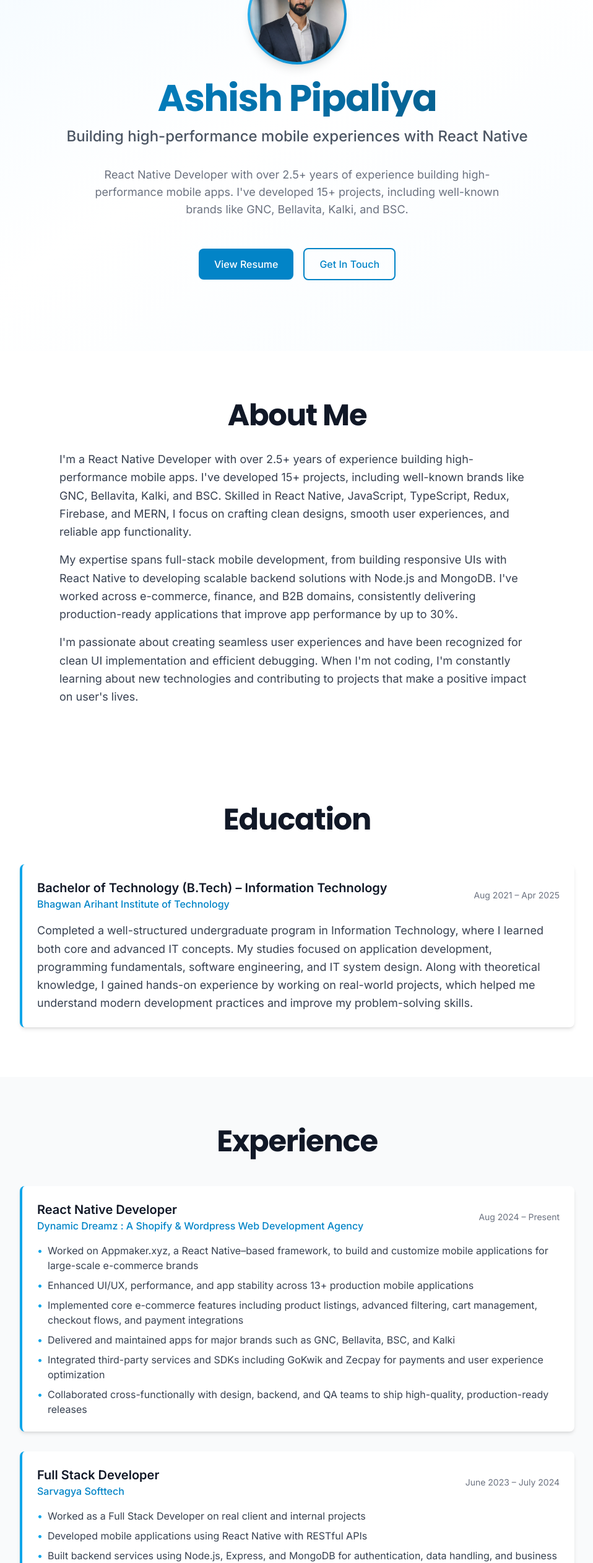
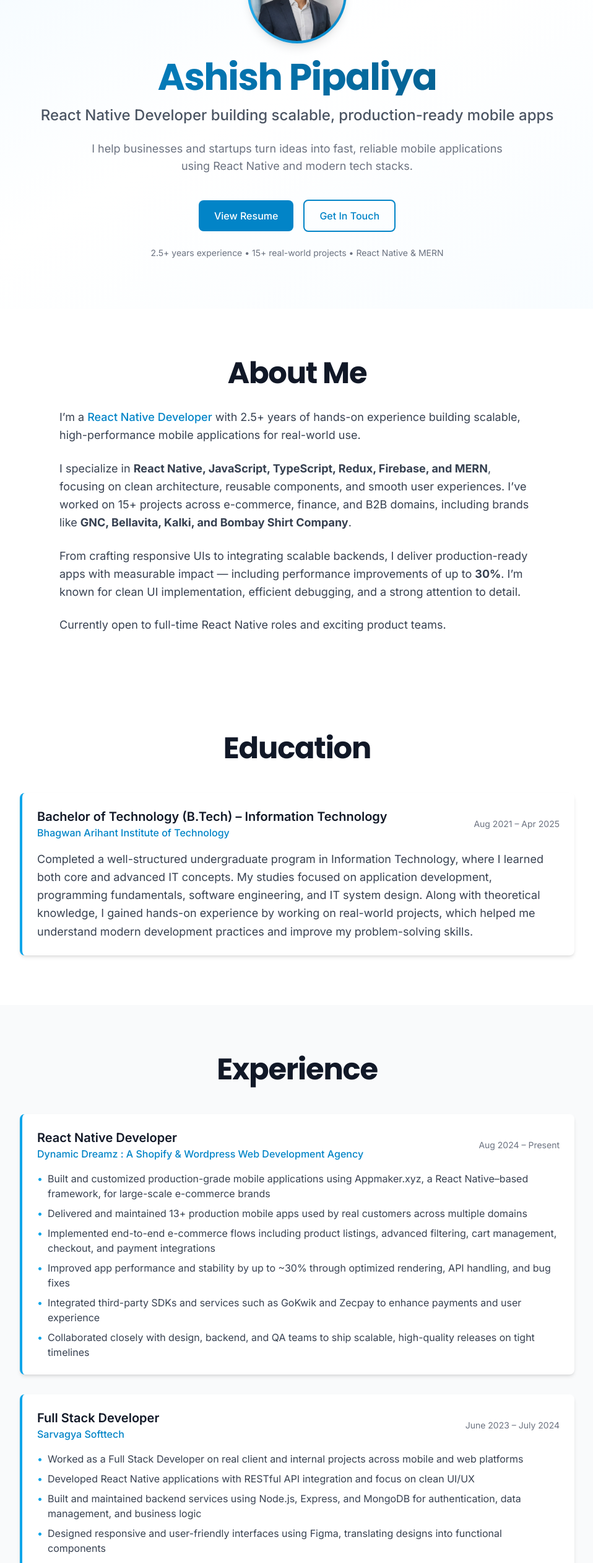
Before and after one commit to Its-Ashu/Portfolio, a React (Vite) app: page / in a window 1280 px wide. Shown: the part 234-2755 px from the top of the page at 62% size, without its empty margins (160-1118 px from the left). Built offline with nearby package versions, Linux system fonts and the light colour scheme.

Commit message:
Updated information and Create more ATC friendly

```diff
--- a/src/components/About.jsx
+++ b/src/components/About.jsx
@@ -11,25 +11,36 @@ const About = () => {
         className="max-w-3xl mx-auto"
       >
         <h2 className="heading-2 mb-8 text-center">About Me</h2>
-        <div className="prose prose-lg dark:prose-invert max-w-none">
-          <p className="text-lg text-gray-700 dark:text-gray-300 leading-relaxed mb-4">
-            I'm a React Native Developer with over 2.5+ years of experience building
-            high-performance mobile apps. I've developed 15+ projects, including well-known brands
-            like GNC, Bellavita, Kalki, and BSC. Skilled in React Native, JavaScript, TypeScript,
-            Redux, Firebase, and MERN, I focus on crafting clean designs, smooth user experiences,
-            and reliable app functionality.
+
+        <div className="space-y-6">
+          {/* Who I Am */}
+          <p className="text-lg text-gray-700 dark:text-gray-300 leading-relaxed">
+            I’m a{' '}
+            <span className="font-medium text-primary-600 dark:text-primary-400">
+              React Native Developer
+            </span>{' '}
+            with 2.5+ years of hands-on experience building scalable, high-performance mobile
+            applications for real-world use.
           </p>
-          <p className="text-lg text-gray-700 dark:text-gray-300 leading-relaxed mb-4">
-            My expertise spans full-stack mobile development, from building responsive UIs with
-            React Native to developing scalable backend solutions with Node.js and MongoDB. I've
-            worked across e-commerce, finance, and B2B domains, consistently delivering
-            production-ready applications that improve app performance by up to 30%.
+
+          {/* What I Do */}
+          <p className="text-lg text-gray-700 dark:text-gray-300 leading-relaxed">
+            I specialize in{' '}
+            <strong>React Native, JavaScript, TypeScript, Redux, Firebase, and MERN</strong>,
+            focusing on clean architecture, reusable components, and smooth user experiences. I’ve
+            worked on 15+ projects across e-commerce, finance, and B2B domains, including brands
+            like <strong>GNC, Bellavita, Kalki, and Bombay Shirt Company</strong>.
+          </p>
+
+          {/* What Makes Me Valuable */}
+          <p className="text-lg text-gray-700 dark:text-gray-300 leading-relaxed">
+            From crafting responsive UIs to integrating scalable backends, I deliver
+            production-ready apps with measurable impact — including performance improvements of up
+            to <strong>30%</strong>. I’m known for clean UI implementation, efficient debugging, and
+            a strong attention to detail.
           </p>
           <p className="text-lg text-gray-700 dark:text-gray-300 leading-relaxed">
-            I'm passionate about creating seamless user experiences and have been recognized for
-            clean UI implementation and efficient debugging. When I'm not coding, I'm constantly
-            learning about new technologies and contributing to projects that make a positive impact
-            on user's lives.
+            Currently open to full-time React Native roles and exciting product teams.
           </p>
         </div>
       </motion.div>
--- a/src/components/Contact.jsx
+++ b/src/components/Contact.jsx
@@ -41,7 +41,11 @@ const Contact = () => {
         transition={{ duration: 0.6 }}
         className="max-w-4xl mx-auto"
       >
-        <h2 className="heading-2 mb-12 text-center">Get In Touch</h2>
+        <h2 className="heading-2 mb-6 text-center">Get In Touch</h2>
+        {/* Trust / Intent Line */}
+        <p className="text-center text-gray-600 dark:text-gray-400 mb-6 max-w-2xl mx-auto">
+          Looking for a React Native Developer? Let’s build something great together.
+        </p>
         <div className="grid grid-cols-1 md:grid-cols-2 gap-8">
           {/* Contact Information */}
           <motion.div
--- a/src/components/Experience.jsx
+++ b/src/components/Experience.jsx
@@ -7,12 +7,12 @@ const Experience = () => {
       company: 'Dynamic Dreamz : A Shopify & Wordpress Web Development Agency',
       period: 'Aug 2024 – Present',
       description: [
-        'Worked on Appmaker.xyz, a React Native–based framework, to build and customize mobile applications for large-scale e-commerce brands',
-        'Enhanced UI/UX, performance, and app stability across 13+ production mobile applications',
-        'Implemented core e-commerce features including product listings, advanced filtering, cart management, checkout flows, and payment integrations',
-        'Delivered and maintained apps for major brands such as GNC, Bellavita, BSC, and Kalki',
-        'Integrated third-party services and SDKs including GoKwik and Zecpay for payments and user experience optimization',
-        'Collaborated cross-functionally with design, backend, and QA teams to ship high-quality, production-ready releases',
+        'Built and customized production-grade mobile applications using Appmaker.xyz, a React Native–based framework, for large-scale e-commerce brands',
+        'Delivered and maintained 13+ production mobile apps used by real customers across multiple domains',
+        'Implemented end-to-end e-commerce flows including product listings, advanced filtering, cart management, checkout, and payment integrations',
+        'Improved app performance and stability by up to ~30% through optimized rendering, API handling, and bug fixes',
+        'Integrated third-party SDKs and services such as GoKwik and Zecpay to enhance payments and user experience',
+        'Collaborated closely with design, backend, and QA teams to ship scalable, high-quality releases on tight timelines',
       ],
     },
     {
@@ -20,11 +20,11 @@ const Experience = () => {
       company: 'Sarvagya Softtech',
       period: 'June 2023 – July 2024',
       description: [
-        'Worked as a Full Stack Developer on real client and internal projects',
-        'Developed mobile applications using React Native with RESTful APIs',
-        'Built backend services using Node.js, Express, and MongoDB for authentication, data handling, and business logic',
-        'Designed and implemented clean, responsive UI/UX using Figma and modern frontend practices',
-        'Gained hands-on experience with Git-based version control, debugging, and API integration.',
+        'Worked as a Full Stack Developer on real client and internal projects across mobile and web platforms',
+        'Developed React Native applications with RESTful API integration and focus on clean UI/UX',
+        'Built and maintained backend services using Node.js, Express, and MongoDB for authentication, data management, and business logic',
+        'Designed responsive and user-friendly interfaces using Figma, translating designs into functional components',
+        'Gained hands-on experience with Git-based version control, debugging, API integration, and end-to-end feature development',
       ],
     },
   ]
@@ -39,6 +39,7 @@ const Experience = () => {
         className="max-w-4xl mx-auto"
       >
         <h2 className="heading-2 mb-12 text-center">Experience</h2>
+
         <div className="space-y-8">
           {experiences.map((exp, index) => (
             <motion.div
@@ -62,6 +63,7 @@ const Experience = () => {
                   {exp.period}
                 </p>
               </div>
+
               <ul className="space-y-2">
                 {exp.description.map((item, idx) => (
                   <li key={idx} className="text-gray-700 dark:text-gray-300 flex items-start">
--- a/src/components/Hero.jsx
+++ b/src/components/Hero.jsx
@@ -25,7 +25,7 @@ const Hero = () => {
   }
 
   return (
-    <section className="min-h-screen flex items-center justify-center pt-16 bg-gradient-to-br from-primary-50 via-white to-primary-50/50 dark:from-gray-900 dark:via-gray-900 dark:to-gray-800">
+    <section className="min-h-[90vh] flex items-center justify-center pt-16 bg-gradient-to-br from-primary-50 via-white to-primary-50/50 dark:from-gray-900 dark:via-gray-900 dark:to-gray-800">
       <div className="section-container">
         <motion.div
           variants={containerVariants}
@@ -40,7 +40,6 @@ const Hero = () => {
                 alt="Ashish Pipaliya"
                 className="w-full h-full object-contain rounded-full"
                 onError={e => {
-                  // Fallback to initials if image fails to load
                   e.target.style.display = 'none'
                   const parent = e.target.parentElement
                   parent.innerHTML = `
@@ -62,18 +61,17 @@ const Hero = () => {
 
           <motion.p
             variants={itemVariants}
-            className="text-xl sm:text-2xl text-gray-600 dark:text-gray-300 mb-8 font-medium"
+            className="text-xl sm:text-2xl text-gray-600 dark:text-gray-300 mb-6 font-medium"
           >
-            Building high-performance mobile experiences with React Native
+            React Native Developer building scalable, production-ready mobile apps
           </motion.p>
 
           <motion.p
             variants={itemVariants}
-            className="text-lg text-gray-500 dark:text-gray-400 mb-12 max-w-2xl mx-auto"
+            className="text-lg text-gray-500 dark:text-gray-400 mb-10 max-w-2xl mx-auto"
           >
-            React Native Developer with over 2.5+ years of experience building high-performance
-            mobile apps. I've developed 15+ projects, including well-known brands like GNC,
-            Bellavita, Kalki, and BSC.
+            I help businesses and startups turn ideas into fast, reliable mobile applications using
+            React Native and modern tech stacks.
           </motion.p>
 
           <motion.div
@@ -87,6 +85,14 @@ const Hero = () => {
               Get In Touch
             </a>
           </motion.div>
+
+          {/* Trust Line */}
+          <motion.p
+            variants={itemVariants}
+            className="mt-6 text-sm text-gray-500 dark:text-gray-400"
+          >
+            2.5+ years experience • 15+ real-world projects • React Native & MERN
+          </motion.p>
         </motion.div>
       </div>
     </section>
--- a/src/data/projects.js
+++ b/src/data/projects.js
@@ -106,6 +106,57 @@ export const projects = [
     liveUrl: null,
     playStore: 'https://play.google.com/store/apps/details?id=com.coffye.ndufju',
     appStore: 'https://apps.apple.com/in/app/bombay-shirt-company/id6444273632',
+  },
+  {
+    slug: 'bellavita',
+    title: 'Bellavita Organic',
+    date: '2024',
+    role: 'React Native Developer',
+    category: 'client',
+    clientType: 'appmaker',
+    shortDescription:
+      'Enhanced UI consistency, filters, and performance for the Bellavita Organic mobile app.',
+    longDescription:
+      'Worked on improving the Bellavita Organic app by fixing UI issues, improving filter behavior, enhancing cart handling, and optimizing performance across all major shopping screens.',
+    techStack: [
+      'Appmaker.xyz',
+      'React Native',
+      'EXPO',
+      'GoKwik',
+      'Firebase',
+      'GraphQL',
+      'Shopify Dashboard',
+    ],
+    highlights: [
+      'Improved product filter behavior and UI',
+      'Fixed cart and PDP-related issues',
+      'Optimized app performance across screens',
+      'Improved visual consistency',
+    ],
+    problem: 'The app had usability issues with filters and cart interactions.',
+    approach: [
+      'Debugged filter and product listing behavior',
+      'Improved cart state handling',
+      'Optimized screen rendering and data updates',
+    ],
+    result: [
+      'Better product discovery experience',
+      'More reliable cart flow',
+      'Improved overall app usability',
+    ],
+    image: '/Portfolio/project-bellavita.jpg',
+    backgroundColor: '#FFFFFF',
+    isLogo: true,
+    screenshots: [
+      '/Portfolio/Bellavita/one.jpg',
+      '/Portfolio/Bellavita/two.jpg',
+      '/Portfolio/Bellavita/three.jpg',
+      '/Portfolio/Bellavita/four.jpg',
+    ],
+    githubUrl: null,
+    liveUrl: null,
+    playStore: 'https://play.google.com/store/apps/details?id=com.bellavita.shopifyapps',
+    appStore: 'https://apps.apple.com/in/app/bellavita-online-shopping-app/id1588406681',
   },
   {
     slug: 'kalki',
@@ -252,57 +303,6 @@ export const projects = [
     liveUrl: null,
     playStore: 'https://play.google.com/store/apps/details?id=com.voyageyewear',
     appStore: 'https://apps.apple.com/in/app/voyage-eyewear/id6446887573',
-  },
-  {
-    slug: 'bellavita',
-    title: 'Bellavita Organic',
-    date: '2024',
-    role: 'React Native Developer',
-    category: 'client',
-    clientType: 'appmaker',
-    shortDescription:
-      'Enhanced UI consistency, filters, and performance for the Bellavita Organic mobile app.',
-    longDescription:
-      'Worked on improving the Bellavita Organic app by fixing UI issues, improving filter behavior, enhancing cart handling, and optimizing performance across all major shopping screens.',
-    techStack: [
-      'Appmaker.xyz',
-      'React Native',
-      'EXPO',
-      'GoKwik',
-      'Firebase',
-      'GraphQL',
-      'Shopify Dashboard',
-    ],
-    highlights: [
-      'Improved product filter behavior and UI',
-      'Fixed cart and PDP-related issues',
-      'Optimized app performance across screens',
-      'Improved visual consistency',
-    ],
-    problem: 'The app had usability issues with filters and cart interactions.',
-    approach: [
-      'Debugged filter and product listing behavior',
-      'Improved cart state handling',
-      'Optimized screen rendering and data updates',
-    ],
-    result: [
-      'Better product discovery experience',
-      'More reliable cart flow',
-      'Improved overall app usability',
-    ],
-    image: '/Portfolio/project-bellavita.jpg',
-    backgroundColor: '#FFFFFF',
-    isLogo: true,
-    screenshots: [
-      '/Portfolio/Bellavita/one.jpg',
-      '/Portfolio/Bellavita/two.jpg',
-      '/Portfolio/Bellavita/three.jpg',
-      '/Portfolio/Bellavita/four.jpg',
-    ],
-    githubUrl: null,
-    liveUrl: null,
-    playStore: 'https://play.google.com/store/apps/details?id=com.bellavita.shopifyapps',
-    appStore: 'https://apps.apple.com/in/app/bellavita-online-shopping-app/id1588406681',
   },
   {
     slug: 'house-of-masaba',
```
Also changed, not shown: src/components/ProjectCard.jsx (+63 -4 lines).
